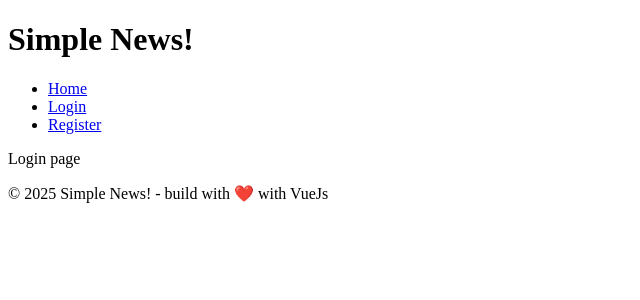
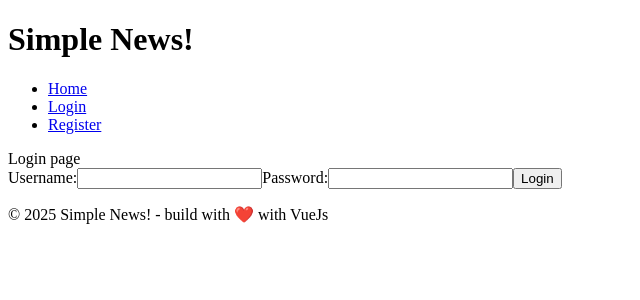
Before and after one commit to Alelizzt/SimpleNewsSystem, a Vue app in the folder frontend/simple-news/: page /login in a window 1280 px wide. Shown: the top 300 px of the page, without its empty margins (0-640 px from the left). Built offline with nearby package versions, Linux system fonts and the light colour scheme.

Commit message:
Se agrega login/logout para un dashboard

```diff
--- a/frontend/simple-news/package.json
+++ b/frontend/simple-news/package.json
@@ -9,6 +9,8 @@
     "preview": "vite preview"
   },
   "dependencies": {
+    "jwt-decode": "^4.0.0",
+    "pinia": "^3.0.3",
     "vue": "^3.5.13",
     "vue-router": "^4.5.1"
   },
@@ -19,5 +21,5 @@
     "vite": "^6.3.5",
     "vue-tsc": "^2.2.8"
   },
-  "packageManager": "pnpm@10.11.0+sha512.6540583f41cc5f628eb3d9773ecee802f4f9ef9923cc45b69890fb47991d4b092964694ec3a4f738a420c918a333062c8b925d312f42e4f0c263eb603551f977"
+  "packageManager": "pnpm@10.12.1+sha512.f0dda8580f0ee9481c5c79a1d927b9164f2c478e90992ad268bbb2465a736984391d6333d2c327913578b2804af33474ca554ba29c04a8b13060a717675ae3ac"
 }
--- a/frontend/simple-news/src/main.ts
+++ b/frontend/simple-news/src/main.ts
@@ -2,7 +2,10 @@ import { createApp } from 'vue'
 // import './style.css'
 import App from './App.vue'
 import router from './router'
+import { createPinia } from 'pinia'
+
 
 createApp(App)
+.use(createPinia())
 .use(router)
 .mount('#app')
--- a/frontend/simple-news/src/router/index.ts
+++ b/frontend/simple-news/src/router/index.ts
@@ -4,6 +4,8 @@ import HomeView from "../views/HomeView.vue";
 import AboutView from "../views/AboutView.vue";
 import RegisterView from "../views/RegisterView.vue";
 import LoginView from "../views/LoginView.vue";
+import DashboardView from "../views/DashboardView.vue";
+import { useAuthStore } from "../stores/auth";
 
 const routes = [
   {
@@ -26,6 +28,14 @@ const routes = [
     name: "Login",
     component: LoginView,
   },
+  {
+    path: "/dashboard",
+    name: "Dashboard",
+    component: DashboardView,
+    meta: {
+      requiresAuth: true, // This route requires authentication
+    },
+  }
 ];
 
 const router = createRouter({
@@ -33,4 +43,14 @@ const router = createRouter({
   routes,
 });
 
+router.beforeEach((to, from, next) => {
+  const auth = useAuthStore()
+  if (to.meta.requiresAuth && !auth.token) {
+    next({ name: 'Login' }) // Si la ruta requiere autenticación y no hay token, redirige a login
+  } else {
+    // Si no requiere autenticación o hay token, permite el acceso
+    next()
+  }
+})
+
 export default router;
--- /dev/null
+++ b/frontend/simple-news/src/services/authService.ts
@@ -0,0 +1,57 @@
+import router from "../router";
+import { useAuthStore } from "../stores/auth";
+
+
+
+const API_URL = 'http://127.0.0.1:8000/v1/login/';
+
+
+export async function login(username: string, password: string): Promise<any> {
+    try {
+        const auth = useAuthStore();
+
+        const body = new URLSearchParams({
+            username,
+            password
+        }).toString();
+
+        const response = await fetch(API_URL, {
+            method: 'POST',
+            headers: {
+                'Content-Type': 'application/x-www-form-urlencoded',
+            },
+            body: body,
+        });
+
+        if (!response.ok) {
+            throw new Error('Login failed with status: ' + response.status);
+        }
+
+        const data = await response.json();
+        if (response.ok && data.access_token) {
+            auth.setToken(data.access_token); // Store the token in the Pinia store
+        }
+        return data;
+    } catch (error) {
+        console.error('Error during login:', error);
+        throw error; // Propagate the error to be handled by the caller
+    }
+}
+
+export async function logout() {
+    try {
+        const auth = useAuthStore();
+        auth.clearToken(); // Clear the token from the Pinia store
+        router.push({ name: 'Login' });
+        return Promise.resolve(); // Return a resolved promise to indicate successful logout
+    } catch (error) {
+        console.error('Error during logout:', error);
+        throw error; // Propagate the error to be handled by the caller
+    }
+}
+
+export function getCurrentUser(): string | null {
+    const auth = useAuthStore();
+
+    return auth.token; // Return the token from the Pinia store
+}
--- /dev/null
+++ b/frontend/simple-news/src/stores/auth.ts
@@ -0,0 +1,17 @@
+import { defineStore } from "pinia";
+
+export const useAuthStore = defineStore("auth", {
+  state: () => ({
+    token: localStorage.getItem("token") || null,
+  }),
+  actions: {
+    setToken(token: string) {
+      this.token = token;
+      localStorage.setItem("token", token);
+    },
+    clearToken() {
+      this.token = null;
+      localStorage.removeItem("token");
+    },
+  },
+});
--- /dev/null
+++ b/frontend/simple-news/src/views/DashboardView.vue
@@ -0,0 +1,32 @@
+<template>
+  <div>
+    <h2>Awesome Dashboard</h2>
+    <p v-if="username">Bienvenido, {{ username }}!</p>
+    <p v-else>No se pudo obtener el usuario.</p>
+    <button @click="logout">Cerrar sesión</button>
+  </div>
+</template>
+
+<script setup lang="ts">
+import { computed } from 'vue'
+import { useAuthStore } from '../stores/auth'
+import { jwtDecode } from 'jwt-decode'
+import { logout } from '../services/authService'
+
+const auth = useAuthStore()
+
+const username = computed(() => {
+  if (!auth.token) return null
+  try {
+    const decoded: any = jwtDecode(auth.token)
+    return decoded.username || decoded.sub || null
+  } catch {
+    return null
+  }
+})
+
+</script>
+
+<style>
+
+</style>
--- a/frontend/simple-news/src/views/LoginView.vue
+++ b/frontend/simple-news/src/views/LoginView.vue
@@ -1,5 +1,38 @@
 <template>
-    Login page
+  Login page
+  <form id="login-form" @submit.prevent="handleLogin">
+    <label for="username">Username:</label>
+    <input type="text" id="username" name="username" v-model="form.username" required>
+    <label for="password">Password:</label>
+    <input type="password" id="password" name="password" v-model="form.password" required>
+    <button type="submit">Login</button>
+  </form>
 </template>
+
 <script setup lang="ts">
+import { ref } from 'vue'
+import { useAuthStore } from '../stores/auth'
+import { useRouter } from 'vue-router'
+import { login } from '../services/authService'
+
+const router = useRouter()
+const form = ref({
+  username: '',
+  password: ''
+})
+
+async function handleLogin() {
+  try {
+    const auth = useAuthStore()
+    const data = await login(form.value.username, form.value.password)
+    if (data.access_token) {
+        auth.setToken(data.access_token)
+        router.push('/dashboard')
+    } else {
+        console.error('Login failed: No token received')
+    }
+  } catch (error) {
+    console.error('Error al iniciar sesión', error)
+  }
+}
 </script>
```
Also changed, not shown: 1 other file (tests, documents, lock files or other folders).
